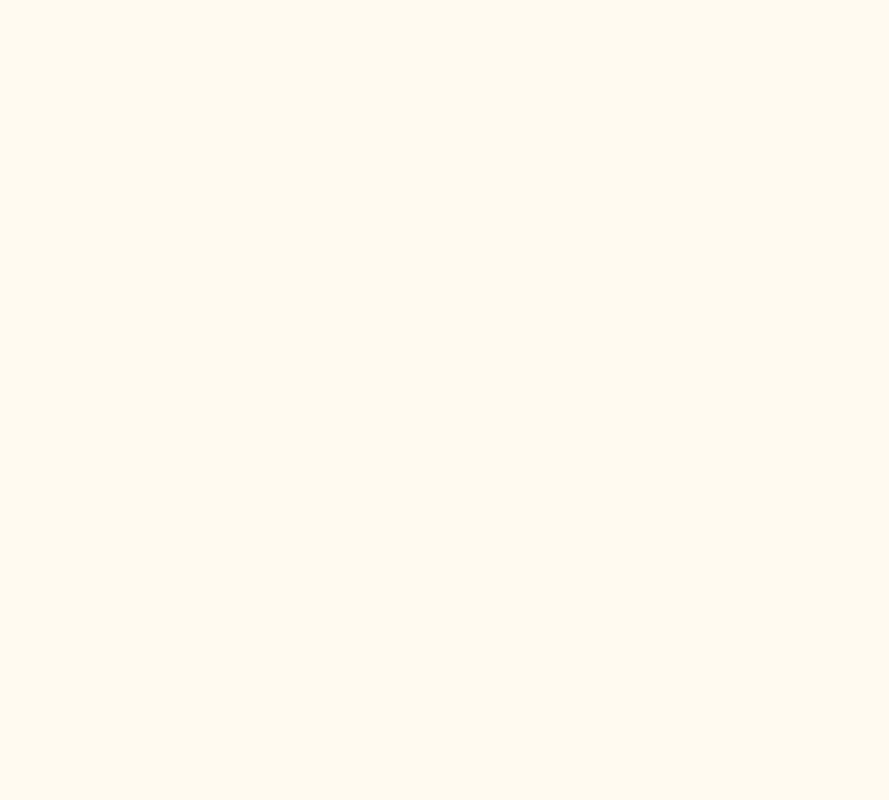
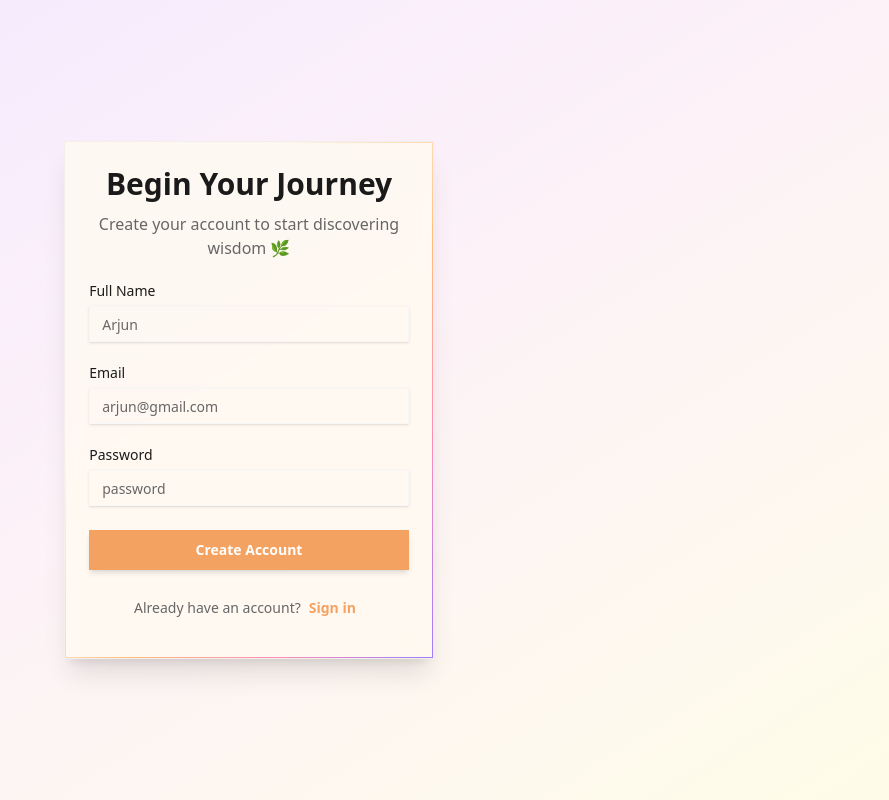
Before and after one commit to Chandrashekher1/GitaGyan, a React (Vite) app in the folder Frontend/: page /signup in a window 1280 px wide. Before the commit this address had no page. Shown: the whole page, without its empty margins (391-1280 px from the left). Built offline with nearby package versions, Linux system fonts and the light colour scheme.

Commit message:
feat: add path of Login and Signup page

```diff
--- a/Frontend/src/App.tsx
+++ b/Frontend/src/App.tsx
@@ -3,6 +3,8 @@
 import { Home } from './pages/Home'
 import { ThemeProvider } from './components/ui/theme-provider'
 import { Chat } from './pages/Chat'
+import { Login } from './pages/Login'
+import { SignUp } from './pages/SignUp'
 
 function App() {
 
@@ -13,6 +15,9 @@
           <Routes>
             <Route path='/' element = {<Home/>}/>
             <Route path='/chat' element = {<Chat/>}/>
+            <Route path='/login' element = {<Login/>}/>
+            <Route path='/signup' element = {<SignUp/>}/>
+
           </Routes>
         </Router>
       </div>
```
